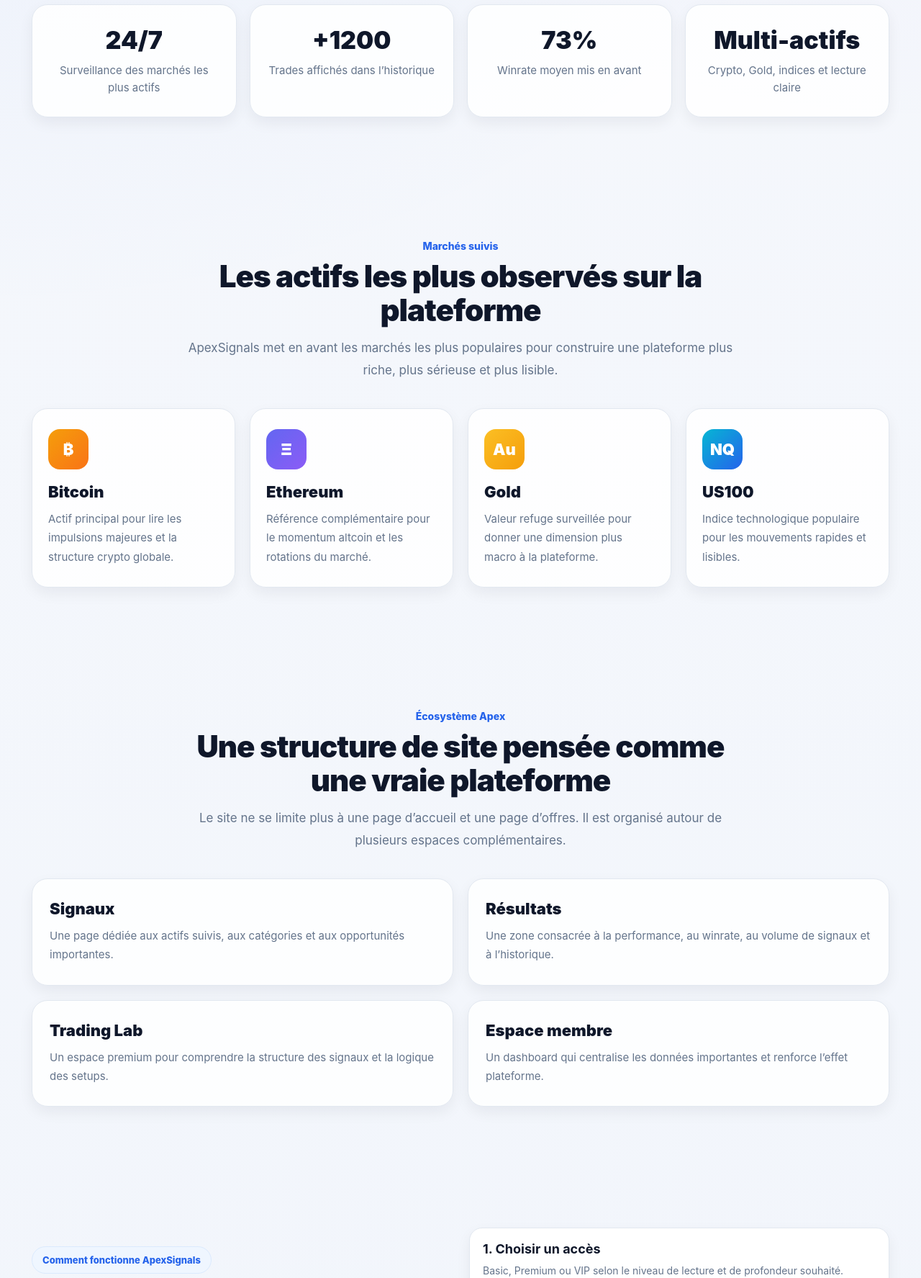
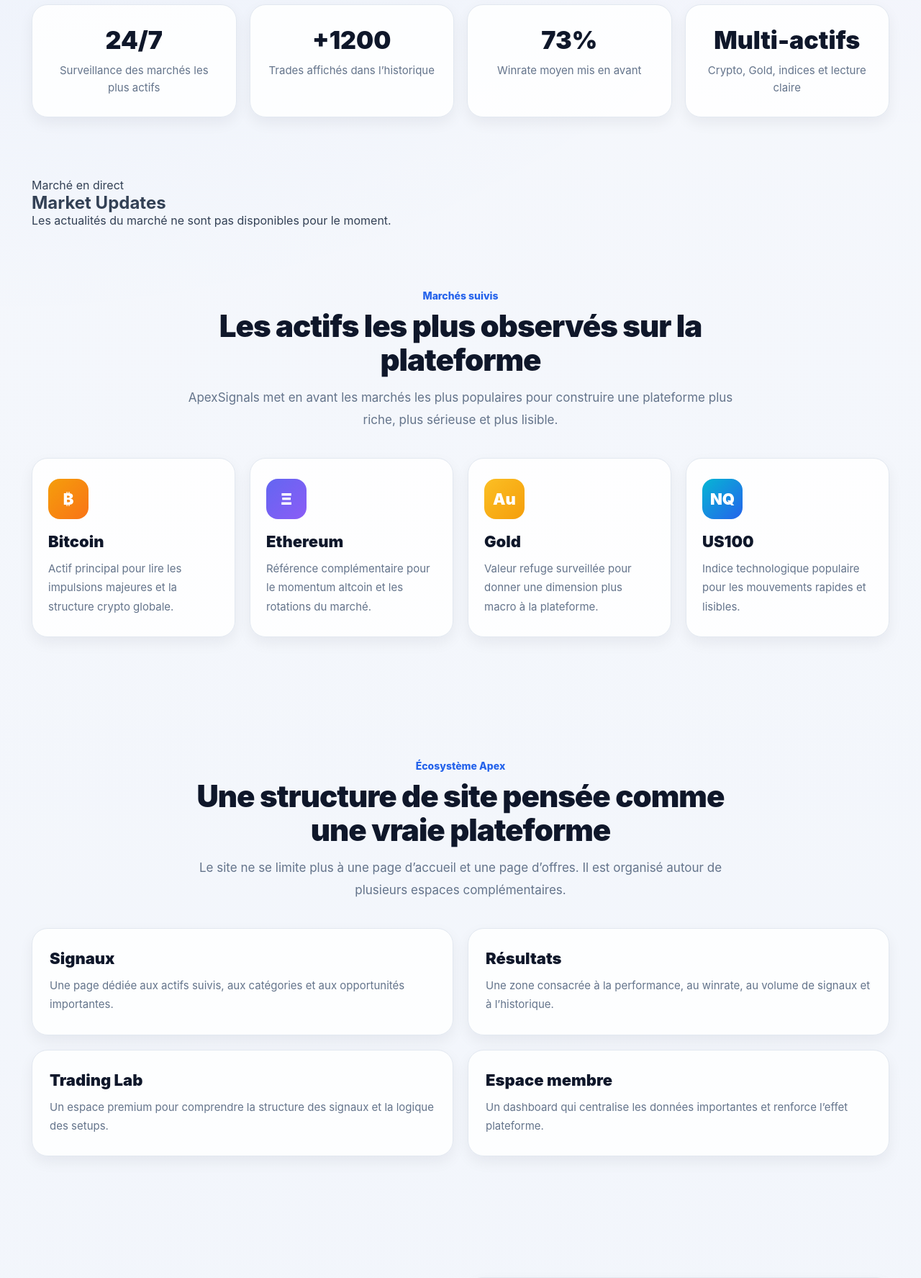
Before and after one commit to AdelOuledSaid/trading-saas, a Flask app: page / in a window 1280 px wide. Shown: the part 1042-2817 px from the top of the page at 72% size. Run offline with Flask 3, Linux system fonts and the light colour scheme.

Commit message:
Add market updates section

```diff
--- a/app.py
+++ b/app.py
@@ -50,6 +50,8 @@ STRIPE_WEBHOOK_SECRET = os.getenv("STRIPE_WEBHOOK_SECRET", "")
 
 TRADINGVIEW_WEBHOOK_SECRET = os.getenv("TRADINGVIEW_WEBHOOK_SECRET", "")
 DOMAIN = os.getenv("DOMAIN", "http://127.0.0.1:5000").rstrip("/")
+
+NEWS_API_KEY = os.getenv("NEWS_API_KEY", "")
 
 ALLOWED_ASSETS = ["BTCUSD", "ETHUSD", "SOLUSD", "XRPUSD", "GOLD", "US100", "US500", "FRA40"]
 ALLOWED_ACTIONS = ["BUY", "SELL"]
@@ -447,6 +449,54 @@ def ensure_daily_briefing():
     except Exception as e:
         app.logger.error("Erreur génération briefing: %s", repr(e))
         return None
+
+
+# =========================
+# MARKET UPDATES HELPERS
+# =========================
+def get_market_updates():
+    if not NEWS_API_KEY:
+        app.logger.warning("NEWS_API_KEY manquante. Market Updates vide.")
+        return []
+
+    url = "https://newsapi.org/v2/everything"
+    params = {
+        "q": '(bitcoin OR btc OR ethereum OR eth OR gold OR "nasdaq" OR "us100" OR crypto)',
+        "language": "en",
+        "sortBy": "publishedAt",
+        "pageSize": 6,
+        "apiKey": NEWS_API_KEY,
+    }
+
+    try:
+        response = requests.get(url, params=params, timeout=10)
+        response.raise_for_status()
+        data = response.json()
+
+        articles = []
+        for article in data.get("articles", []):
+            image_url = article.get("urlToImage")
+            title = article.get("title")
+            source = (article.get("source") or {}).get("name", "Source")
+            article_url = article.get("url")
+            description = article.get("description") or ""
+
+            if not title or not article_url:
+                continue
+
+            articles.append({
+                "title": title,
+                "description": description,
+                "image": image_url,
+                "source": source,
+                "url": article_url,
+            })
+
+        return articles[:6]
+
+    except Exception as e:
+        app.logger.error("Erreur récupération Market Updates: %s", repr(e))
+        return []
 
 
 # =========================
@@ -547,7 +597,8 @@ def generate_fake_signal(asset: str, created_at: datetime, idx: int) -> Signal:
 # =========================
 @app.route("/")
 def home():
-    return render_template("home.html")
+    market_updates = get_market_updates()
+    return render_template("home.html", market_updates=market_updates)
 
 
 @app.route("/register", methods=["GET", "POST"])
@@ -1282,21 +1333,18 @@ def test_sl():
 
     send_telegram_message(build_sl_telegram_message(DummySignal()))
     return "Message SL envoyé"
+
+
 # =========================
 # NEW PAGES (SITE PRO)
 # =========================
-
-
 @app.route("/signals")
 def signals_page():
     return render_template("signals/index.html")
 
 
-
 @app.route("/results")
 def results():
-    # On peut réutiliser tes données existantes pour rendre ça crédible
-
     all_signals = Signal.query.order_by(Signal.created_at.desc()).limit(50).all()
 
     total = len(all_signals)
@@ -1314,7 +1362,7 @@ def results():
         total_loss=losses,
         winrate=winrate,
         estimated_pnl=pnl,
-        signals=all_signals[:10]  # aperçu
+        signals=all_signals[:10]
     )
 
 
@@ -1332,15 +1380,13 @@ def contact():
 def search_page():
     query = request.args.get("q", "")
     return render_template("search.html", query=query)
+
+
 @app.route("/about")
 def about():
     return render_template("about.html")
 
 
-
-
-#-----------------------
-#--------------------
 @app.route("/signals/btc")
 def signals_btc():
     btc_signals = (
@@ -1402,6 +1448,7 @@ def signals_eth():
         eth_estimated_pnl=eth_estimated_pnl
     )
 
+
 @app.route("/signals/gold")
 def signals_gold():
     gold_signals = (
@@ -1431,6 +1478,8 @@ def signals_gold():
         gold_winrate=gold_winrate,
         gold_estimated_pnl=gold_estimated_pnl
     )
+
+
 @app.route("/signals/us100")
 def signals_us100():
     us100_signals = (
@@ -1460,21 +1509,28 @@ def signals_us100():
         us100_winrate=us100_winrate,
         us100_estimated_pnl=us100_estimated_pnl
     )
+
+
 @app.route("/trading-lab")
 def trading_lab():
     return render_template("trading_lab/index.html")
 
+
 @app.route("/trading-lab/structure")
 def lab_structure():
     return render_template("trading_lab/structure.html")
 
+
 @app.route("/trading-lab/risk")
 def lab_risk():
     return render_template("trading_lab/risk.html")
 
+
 @app.route("/trading-lab/psychology")
 def lab_psychology():
     return render_template("trading_lab/psychology.html")
+
+
 # =========================
 # INIT DB
 # =========================
--- a/templates/home.html
+++ b/templates/home.html
@@ -114,6 +114,59 @@
                 <p>Crypto, Gold, indices et lecture claire</p>
             </div>
         </div>
+    </div>
+</section>
+
+<section class="market-updates-section">
+    <div class="section-container">
+        <div class="market-updates-header">
+            <div>
+                <span class="market-updates-kicker">Marché en direct</span>
+                <h2>Market Updates</h2>
+            </div>
+
+            {% if market_updates and market_updates|length > 0 %}
+                <a href="{{ market_updates[0].url }}" target="_blank" rel="noopener noreferrer" class="market-updates-link">
+                    Voir plus
+                </a>
+            {% endif %}
+        </div>
+
+        {% if market_updates and market_updates|length > 0 %}
+            <div class="market-updates-grid">
+                {% for article in market_updates %}
+                <article class="market-news-card">
+                    <a href="{{ article.url }}" target="_blank" rel="noopener noreferrer" class="market-news-image-link">
+                        <div class="market-news-image">
+                            {% if article.image %}
+                                <img src="{{ article.image }}" alt="{{ article.title }}">
+                            {% else %}
+                                <div class="market-news-image-fallback">Market News</div>
+                            {% endif %}
+                        </div>
+                    </a>
+
+                    <div class="market-news-meta">
+                        <span>{{ article.source }}</span>
+                    </div>
+
+                    <h3>
+                        <a href="{{ article.url }}" target="_blank" rel="noopener noreferrer">
+                            {{ article.title }}
+                        </a>
+                    </h3>
+
+                    <p>
+                        {{ article.description[:140] ~ ('...' if article.description and article.description|length > 140 else '') }}
+                    </p>
+                </article>
+                {% endfor %}
+            </div>
+        {% else %}
+            <div class="market-updates-empty">
+                <p>Les actualités du marché ne sont pas disponibles pour le moment.</p>
+            </div>
+        {% endif %}
     </div>
 </section>
 
```
